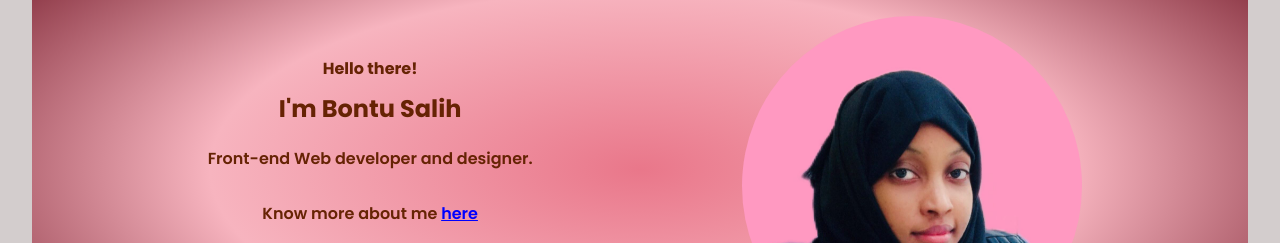
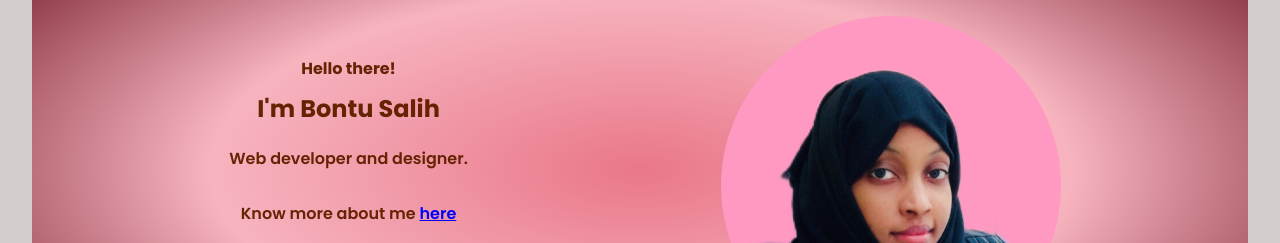
Before and after one commit to Bontusalih90/bontusalih_website, a plain HTML site: page index.html in a window 1280 px wide. Shown: the part 84-327 px from the top of the page. Drawn offline with Linux system fonts and the light colour scheme.

Commit message:
Update index.html

```diff
--- a/index.html
+++ b/index.html
@@ -29,7 +29,7 @@
             <div class="text-section">
                 <h4>Hello there!</h4>
                 <h1>I'm Bontu Salih </h1>
-                <p>Front-end Web developer and designer. </p>
+                <p> Web developer and designer. </p>
                 <p>Know more about me <a class="text" href="about.html"> here</a></p>
                  <h1>Contact me</h1>
                  <div id="icons">
```
